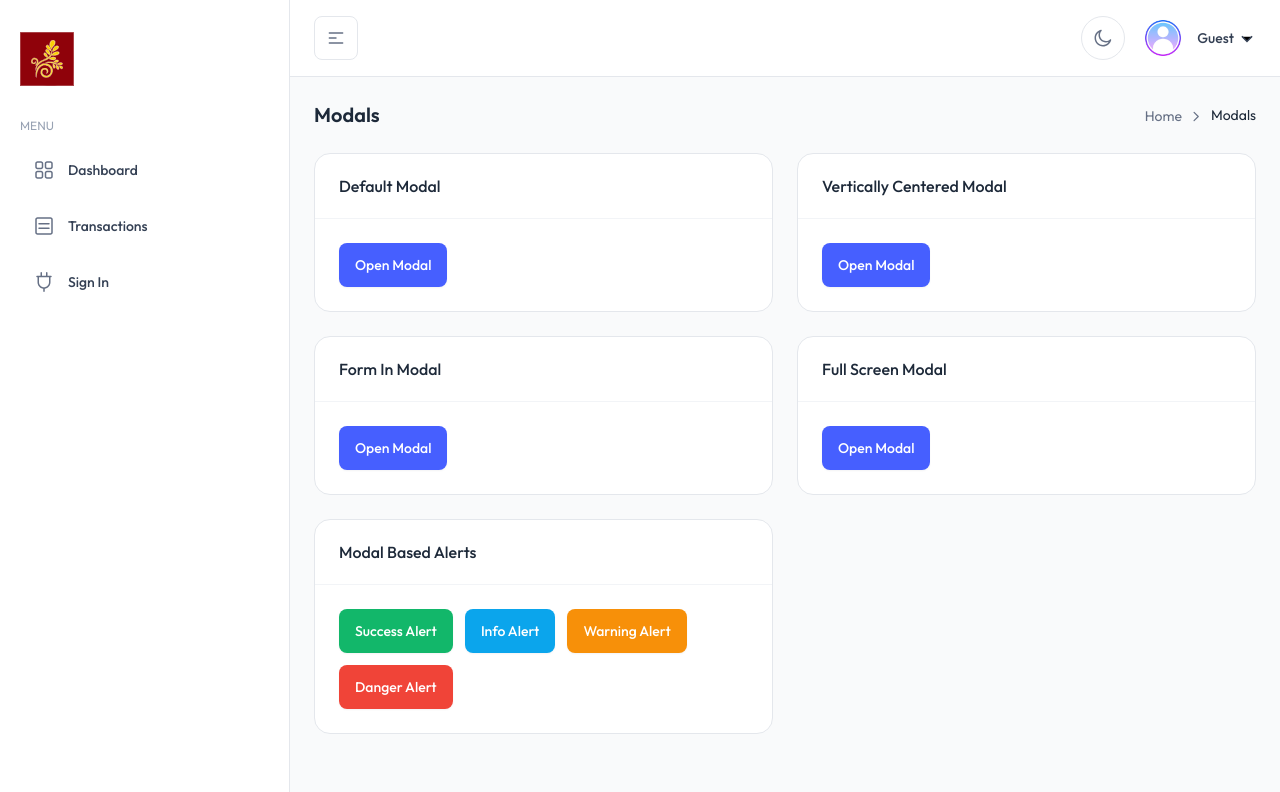
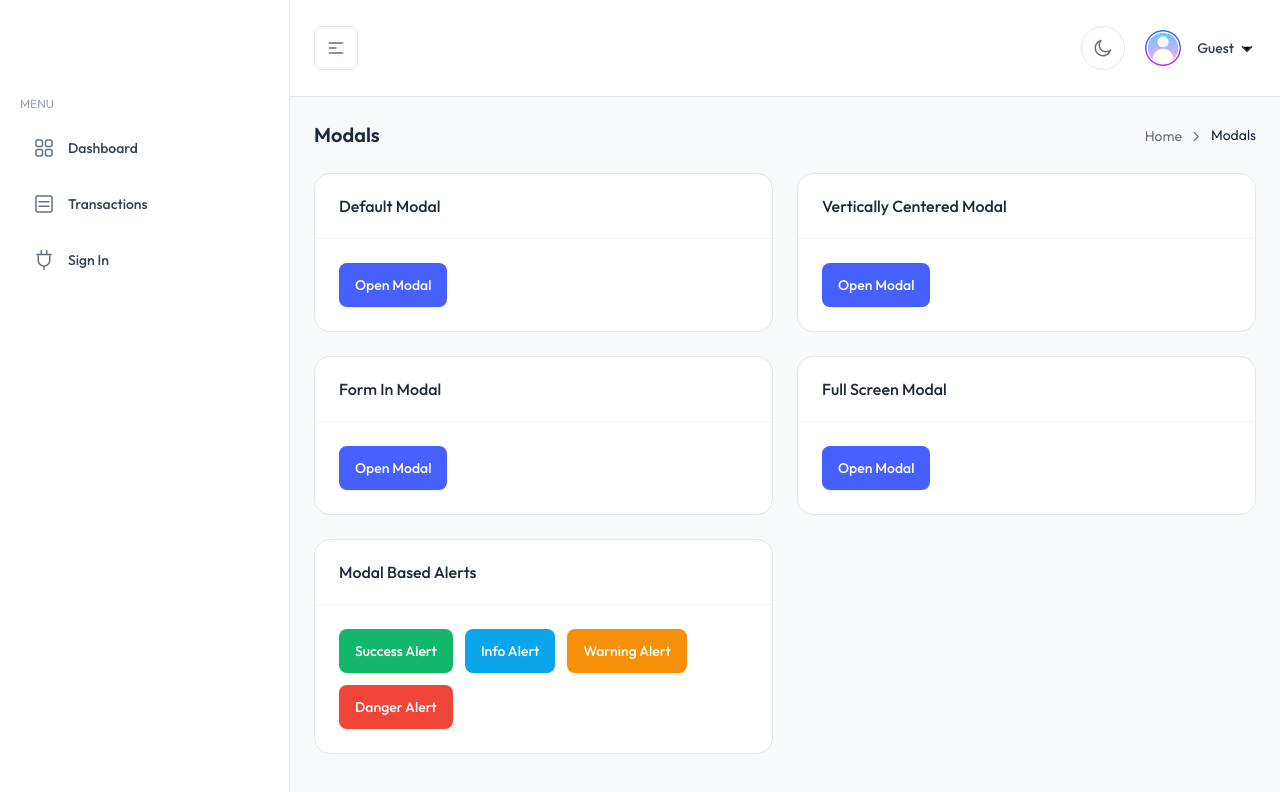
Before and after one commit to Hadiyanto/rt-finance-frontend, a Next.js app: page /modals in a window 1280 px wide. Shown: the top 792 px of the page. Built offline with nearby package versions, Linux system fonts and the light colour scheme.

Commit message:
Hide icon sidebar

```diff
--- a/src/layout/AppHeader.tsx
+++ b/src/layout/AppHeader.tsx
@@ -82,23 +82,23 @@ const AppHeader: React.FC = () => {
             )}
             {/* Cross Icon */}
           </button>
-
-          <Link href="/" className="lg:hidden">
+          <div className="py-8 flex"></div>
+          {/* <Link href="/" className="lg:hidden">
             <Image
-              width={54}
+              width={32}
               height={32}
               className="dark:hidden"
               src="/images/logo/gmmicon.svg"
               alt="Logo"
             />
             <Image
-              width={54}
+              width={32}
               height={32}
               className="hidden dark:block"
               src="/images/logo/gmmicon.svg"
               alt="Logo"
             />
-          </Link>
+          </Link> */}
 
           <button
             onClick={toggleApplicationMenu}
--- a/src/layout/AppSidebar.tsx
+++ b/src/layout/AppSidebar.tsx
@@ -249,23 +249,24 @@ const AppSidebar: React.FC = () => {
       onMouseEnter={() => !isExpanded && setIsHovered(true)}
       onMouseLeave={() => setIsHovered(false)}
     >
+      <div className="py-8 flex"></div>
       {/* Logo */}
-      <div className={`py-8 flex ${!isExpanded && !isHovered ? "lg:justify-center" : ""}`}>
-        <Link href="/">
+      {/* <div className={`py-8 flex ${!isExpanded && !isHovered ? "lg:justify-center" : ""}`}> */}
+      {/* <Link href="/">
           {isExpanded || isHovered || isMobileOpen ? (
             <>
-              <Image src="/images/logo/gmmicon.svg" alt="Logo" width={54} height={40} className="dark:hidden" />
-              <Image src="/images/logo/gmmicon.svg" alt="Logo" width={54} height={40} className="hidden dark:block" />
+              <Image src="/images/logo/gmmicon.svg" alt="Logo" width={32} height={32} className="dark:hidden" />
+              <Image src="/images/logo/gmmicon.svg" alt="Logo" width={32} height={32} className="hidden dark:block" />
             </>
           ) : (
             <Image src="/images/logo/gmmicon.svg" alt="Logo" width={32} height={32} />
           )}
-        </Link>
-      </div>
+        </Link> */}
+      {/* </div> */}
 
       {/* Menu */}
       <div
-        className={`overflow-y-auto no-scrollbar transition-all duration-300
+        className={`py-8 flex overflow-y-auto no-scrollbar transition-all duration-300
     ${isMobileOpen ? "pl-5" : ""}
   `}
       >
@@ -274,10 +275,10 @@ const AppSidebar: React.FC = () => {
             {/* MAIN */}
             <div>
               <h2
-                className={`mb-4 text-xs uppercase text-gray-400 flex ${!isExpanded && !isHovered ? "lg:justify-center" : "justify-start"
+                className={`mb-4 text-xs uppercase text-gray-400 flex ${!isExpanded && !isHovered ? "lg:justify-start" : "justify-start"
                   }`}
               >
-                {isExpanded || isHovered || isMobileOpen ? "Menu" : <HorizontaLDots />}
+                {isExpanded || isHovered || isMobileOpen ? "Menu" : "Menu"}
               </h2>
 
               {renderMenuItems(
```
